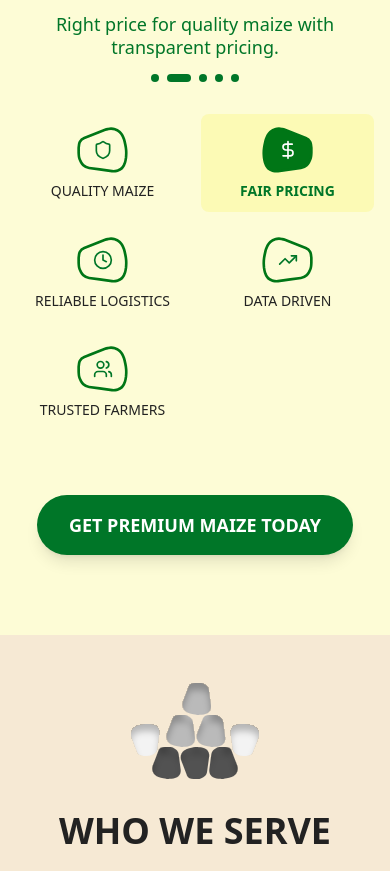
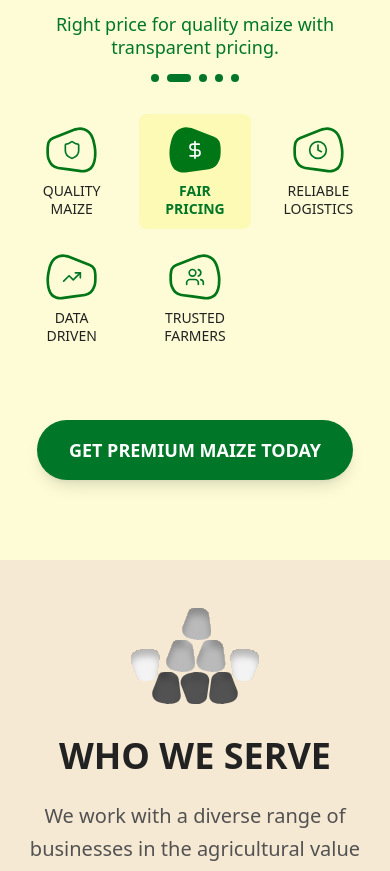
Before and after one commit to afromorpheus/baobab-frontiers-website, a Next.js app: page / in a window 390 px wide. Shown: the part 1679-2550 px from the top of the page. Built offline with nearby package versions, Linux system fonts and the light colour scheme.

Commit message:
Fix mobile layout: 2 horizontal rows on mobile, single horizontal row on desktop

```diff
--- a/src/components/WhatWeOffer.tsx
+++ b/src/components/WhatWeOffer.tsx
@@ -238,7 +238,7 @@ export default function WhatWeOffer() {
               whileInView={{ opacity: 1, y: 0 }}
               transition={{ duration: 0.6, delay: 0.5 }}
               viewport={{ once: true }}
-              className="grid grid-cols-2 md:flex md:flex-wrap justify-center gap-3 md:gap-[5px]"
+              className="grid grid-cols-3 md:flex md:flex-wrap justify-center gap-3 md:gap-[5px]"
               onMouseEnter={() => setIsHovered(true)}
               onMouseLeave={() => setIsHovered(false)}
             >
```
